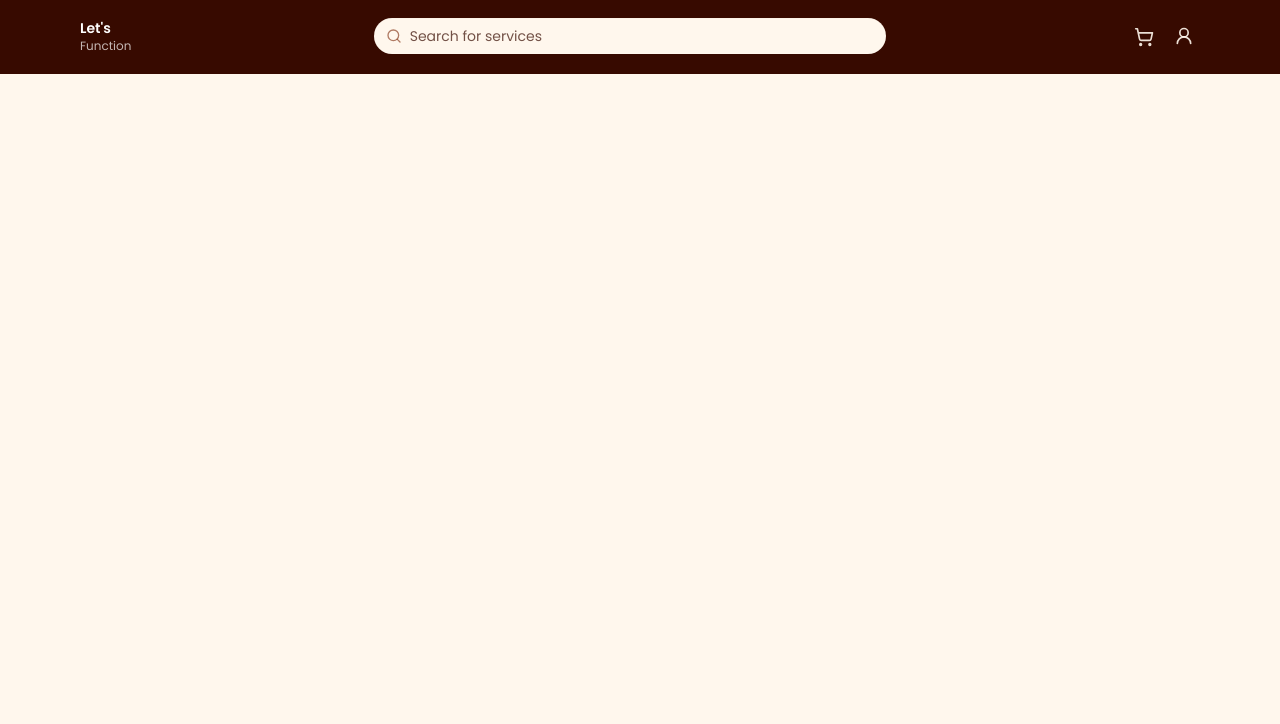
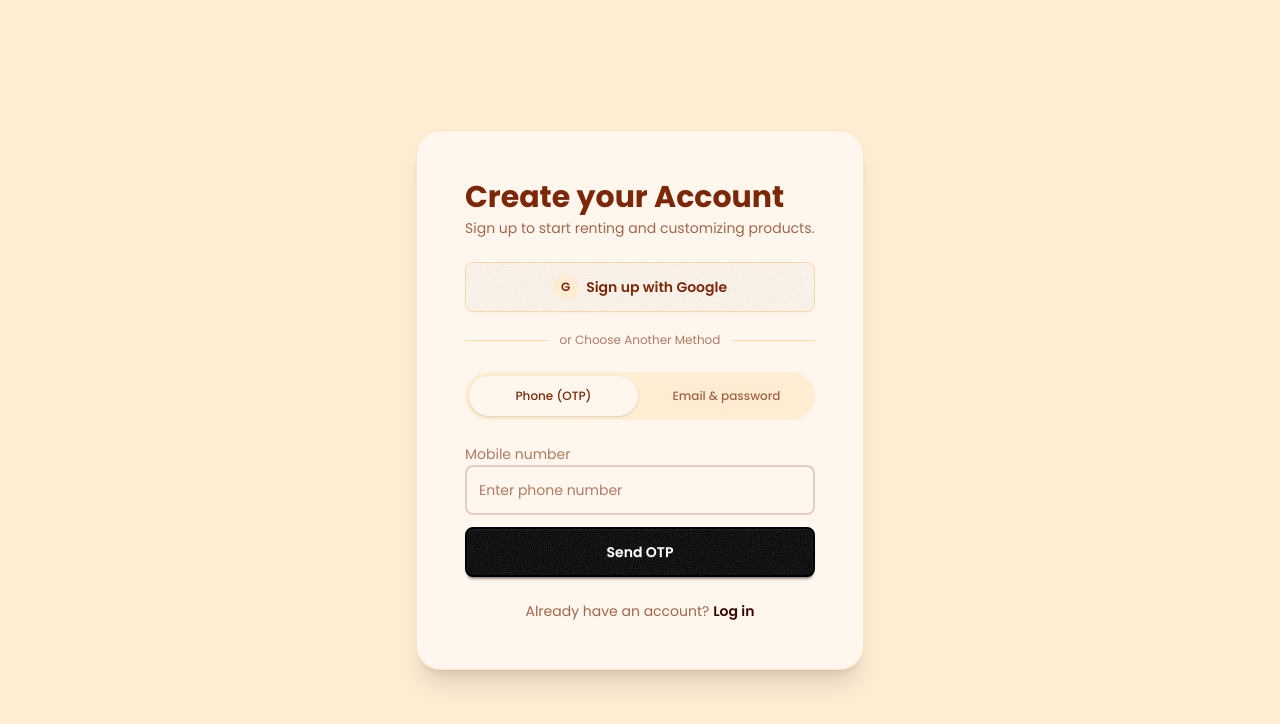
Before and after one commit to productRenting-in/product-renting-frontend, a React (Vite) app: page /signup in a window 1280 px wide. Before the commit this address had no page. Shown: the top 724 px of the page. Built offline with nearby package versions, Linux system fonts and the light colour scheme.

Commit message:
Added signup and login page

```diff
--- a/src/App.tsx
+++ b/src/App.tsx
@@ -1,17 +1,22 @@
-import { Routes, Route } from "react-router-dom";
+import { Routes, Route, useLocation } from "react-router-dom";
 import "./App.css";
 import Navbar from "./components/navbar";
-import { Home, ComponentDemo, Cart } from "./pages";
+import { Home, ComponentDemo, Cart, Login, Signup } from "./pages";
 
 function App() {
+  const location = useLocation();
+  const hideNavbar = location.pathname === "/login" || location.pathname === "/signup";
+
   return (
     <div>
-      <Navbar />
+      {!hideNavbar && <Navbar />}
       <Routes>
         <Route path="/" element={<Home />} />
         <Route path="/components" element={<ComponentDemo />} />
         <Route path="/cart" element={<Cart />} />
         <Route path="/checkout" element={<Cart />} />
+        <Route path="/login" element={<Login />} />
+        <Route path="/signup" element={<Signup />} />
       </Routes>
     </div>
   );
--- a/src/components/cart/CartDropdown.tsx
+++ b/src/components/cart/CartDropdown.tsx
@@ -116,7 +116,7 @@ const CartDropdown = () => {
         </div>
         <div className="p-8 flex flex-col items-center justify-center text-center">
           <div className="rounded-full bg-base-200 p-4 mb-3">
-            <ShoppingBag className="h-8 w-8 text-base-content/40" />
+            <ShoppingBag className="h-8 w-8 text-base-content" />
           </div>
           <p className="text-sm text-base-content/70">Your cart is empty.</p>
           <p className="mt-1 text-xs text-base-content/50">Add items from the categories below.</p>
--- a/src/components/home/CategoriesSection.tsx
+++ b/src/components/home/CategoriesSection.tsx
@@ -16,6 +16,7 @@ interface CategoriesSectionProps {
   title: string;
   subcategories: SubcategoryItem[];
   onAddToCart?: (item: SubcategoryItem) => void;
+  sectionId?: string;
 }
 
 const PLACEHOLDER_IMAGES: Record<string, string> = {
@@ -51,12 +52,12 @@ const DEFAULT_PRICE = 129;
 
 const getItemId = (item: SubcategoryItem) => item.slug ?? item.name.toLowerCase().replace(/\s+/g, "-");
 
-const CategoriesSection = ({ title, subcategories, onAddToCart: _onAddToCart }: CategoriesSectionProps) => {
+const CategoriesSection = ({ title, subcategories, onAddToCart: _onAddToCart, sectionId }: CategoriesSectionProps) => {
   const dispatch = useAppDispatch();
   const cartItems = useAppSelector(state => state.cart.items);
 
   return (
-    <section className="bg-base-100 py-12">
+    <section id={sectionId} className="bg-base-100 py-12 scroll-mt-24">
       <div className="mx-auto max-w-6xl px-4">
         <h2 className="mb-6 text-2xl font-bold text-base-content md:text-3xl">{title}</h2>
         <div className="flex gap-4 overflow-x-auto pb-2 scrollbar-thin md:grid md:grid-cols-2 md:overflow-visible lg:grid-cols-4">
--- a/src/components/navbar/index.tsx
+++ b/src/components/navbar/index.tsx
@@ -65,6 +65,7 @@ const Navbar = () => {
             </div>
           </div>
 
+          <Link to="/login">
             <Button
               type="button"
               styleType="link"
@@ -74,6 +75,7 @@ const Navbar = () => {
             >
               <User2 className="h-5 w-5" />
             </Button>
+          </Link>
         </div>
       </div>
     </header>
--- /dev/null
+++ b/src/pages/AuthCommon.tsx
@@ -0,0 +1,136 @@
+import { useState } from "react";
+import { Link } from "react-router-dom";
+import { Heading, Text, Card, Input, Button } from "../ui";
+
+interface AuthCommonProps {
+  mode: "login" | "signup";
+}
+
+const AuthCommon = ({ mode }: AuthCommonProps) => {
+  const isLogin = mode === "login";
+  const [method, setMethod] = useState<"phone" | "email">("phone");
+
+  return (
+    <div className="min-h-screen bg-base-200 flex items-center justify-center px-3 py-4 sm:px-4 sm:py-6">
+      <div className="w-full max-w-sm sm:max-w-md">
+        <Card className="shadow-xl border border-base-300/60 rounded-3xl">
+          <div className="card-body space-y-2 sm:space-y-3">
+            <header className="space-y-1">
+              <Heading level="h2" className="text-2xl sm:text-3xl">
+                {isLogin ? "Welcome back!" : "Create your Account"}
+              </Heading>
+              <Text size="sm" className="text-base-content/70 leading-snug">
+                {isLogin
+                  ? "Log in to manage your bookings and orders."
+                  : "Sign up to start renting and customizing products."}
+              </Text>
+            </header>
+
+            <div className="space-y-1 pt-1">
+              <Button variant="neutral" className="w-full justify-center gap-2 bg-base-100 border border-base-300">
+                <span className="rounded-full bg-base-200 px-2 py-1 text-xs font-semibold text-base-content">G</span>
+                {isLogin ? "Continue with Google" : "Sign up with Google"}
+              </Button>
+            </div>
+
+            <div className="flex items-center gap-3 text-xs text-base-content/60">
+              <div className="h-px flex-1 bg-base-300" />
+              <span>or Choose Another Method</span>
+              <div className="h-px flex-1 bg-base-300" />
+            </div>
+
+            <div className="inline-flex w-full rounded-full bg-base-200 p-1 text-[11px] sm:text-xs mt-1 gap-1">
+              <Button
+                type="button"
+                size="sm"
+                styleType="ghost"
+                className={`flex-1 rounded-full px-3 py-2 font-medium border-0 hover:bg-base-100 ${
+                  method === "phone" ? "bg-base-100 text-base-content shadow-sm" : "text-base-content/70"
+                }`}
+                onClick={() => setMethod("phone")}
+              >
+                Phone (OTP)
+              </Button>
+              <Button
+                type="button"
+                size="sm"
+                styleType="ghost"
+                className={`flex-1 rounded-full px-3 py-2 font-medium border-0 hover:bg-base-100 ${
+                  method === "email" ? "bg-base-100 text-base-content shadow-sm" : "text-base-content/70"
+                }`}
+                onClick={() => setMethod("email")}
+              >
+                Email &amp; password
+              </Button>
+            </div>
+
+            <form
+              className="space-y-3 pt-1"
+              onSubmit={e => {
+                e.preventDefault();
+              }}
+            >
+              {method === "phone" ? (
+                <>
+                  <Input
+                    type="tel"
+                    label="Mobile number"
+                    placeholder="Enter phone number"
+                    variant="primary"
+                    fullWidth
+                    required
+                  />
+                  <Button type="submit" variant="primary" className="w-full">
+                    {isLogin ? "Send OTP & log in" : "Send OTP"}
+                  </Button>
+                </>
+              ) : (
+                <>
+                  <Input
+                    type="email"
+                    label="Email"
+                    placeholder="you@example.com"
+                    variant="primary"
+                    fullWidth
+                    required
+                  />
+                  <Input
+                    type="password"
+                    label="Password"
+                    placeholder={isLogin ? "Enter your password" : "Create a password"}
+                    variant="primary"
+                    fullWidth
+                    required
+                  />
+                  <Button type="submit" variant="secondary" className="w-full">
+                    {isLogin ? "Continue" : "Create Account"}
+                  </Button>
+                </>
+              )}
+            </form>
+
+            <footer className="pt-1 text-center text-xs sm:text-sm text-base-content/70">
+              {isLogin ? (
+                <>
+                  Don&apos;t have an account?{" "}
+                  <Link to="/signup" className="font-semibold text-secondary hover:underline">
+                    Sign up
+                  </Link>
+                </>
+              ) : (
+                <>
+                  Already have an account?{" "}
+                  <Link to="/login" className="font-semibold text-secondary hover:underline">
+                    Log in
+                  </Link>
+                </>
+              )}
+            </footer>
+          </div>
+        </Card>
+      </div>
+    </div>
+  );
+};
+
+export default AuthCommon;
--- a/src/pages/Cart.tsx
+++ b/src/pages/Cart.tsx
@@ -115,7 +115,7 @@ const Cart = () => {
         </div>
         <h1 className="text-2xl font-bold text-base-content">Your cart is empty</h1>
         <p className="mt-2 text-base-content/70">Add items from the home page to get started.</p>
-        <Link to="/" className="btn btn-primary mt-6">
+        <Link to="/" className="btn btn-secondary mt-6">
           Continue shopping
         </Link>
       </div>
--- a/src/pages/Home.tsx
+++ b/src/pages/Home.tsx
@@ -40,16 +40,19 @@ const Home = () => {
         <CategoriesSection
           title="Rent from Us"
           subcategories={RENT_FROM_US_SUBCATEGORIES}
+          sectionId="rent-products"
           onAddToCart={item => dispatch(addToCart(item))}
         />
         <CategoriesSection
           title="Plan & Decorate"
           subcategories={PLAN_A_DECOR_SUBCATEGORIES}
+          sectionId="plan-decor"
           onAddToCart={item => dispatch(addToCart(item))}
         />
         <CategoriesSection
           title="Customize with Us"
           subcategories={CUSTOMIZE_WITH_US_SUBCATEGORIES}
+          sectionId="customization"
           onAddToCart={item => dispatch(addToCart(item))}
         />
       </main>
--- /dev/null
+++ b/src/pages/Login.tsx
@@ -0,0 +1,7 @@
+import AuthCommon from "./AuthCommon";
+
+const Login = () => {
+  return <AuthCommon mode="login" />;
+};
+
+export default Login;
--- /dev/null
+++ b/src/pages/Signup.tsx
@@ -0,0 +1,7 @@
+import AuthCommon from "./AuthCommon";
+
+const Signup = () => {
+  return <AuthCommon mode="signup" />;
+};
+
+export default Signup;
--- a/src/pages/index.tsx
+++ b/src/pages/index.tsx
@@ -1,3 +1,5 @@
 export { default as Home } from "./Home";
 export { default as ComponentDemo } from "./ComponentDemo";
 export { default as Cart } from "./Cart";
+export { default as Login } from "./Login";
+export { default as Signup } from "./Signup";
--- a/src/ui/Card.tsx
+++ b/src/ui/Card.tsx
@@ -9,6 +9,7 @@ export interface CardProps extends Omit<HTMLAttributes<HTMLDivElement>, "title">
   compact?: boolean;
   bordered?: boolean;
   shadow?: string | boolean;
+  bodyClassName?: string;
 }
 
 export const Card = ({
@@ -20,6 +21,7 @@ export const Card = ({
   compact,
   bordered,
   shadow = true,
+  bodyClassName,
   className = "",
   children,
   ...rest
@@ -46,7 +48,7 @@ export const Card = ({
   return (
     <div className={classes} {...rest}>
       {imageTop && imageElement}
-      <div className="card-body">
+      <div className={["card-body", bodyClassName].filter(Boolean).join(" ")}>
         {title && <h2 className="card-title">{title}</h2>}
         {children}
         {actions && <div className="card-actions justify-end">{actions}</div>}
```
Also changed, not shown: src/components/home/HeroCategories.tsx (+9 -3 lines). Lines whose indentation alone changed are shown as unchanged.
